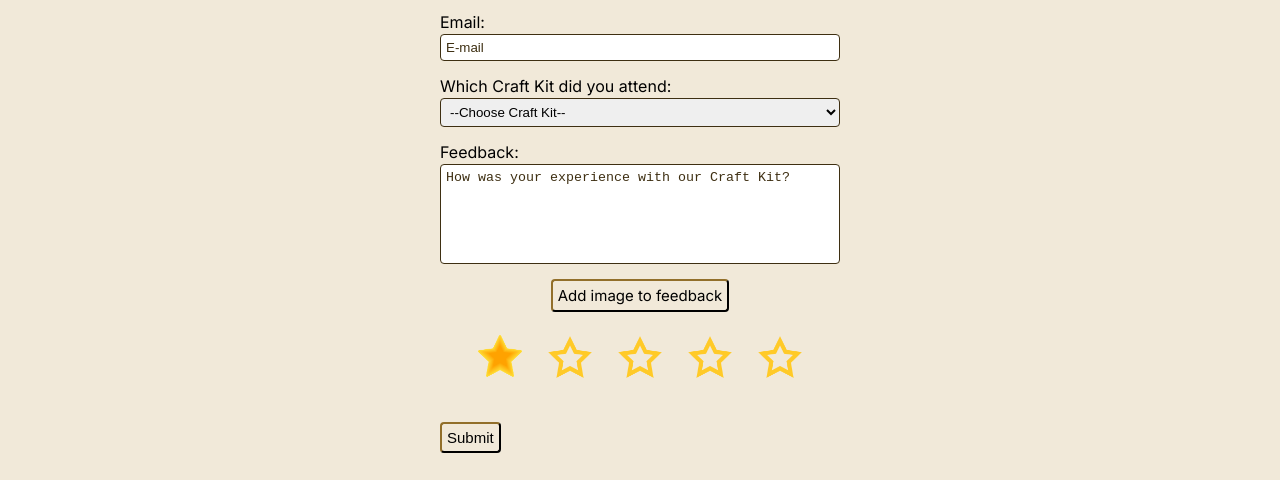
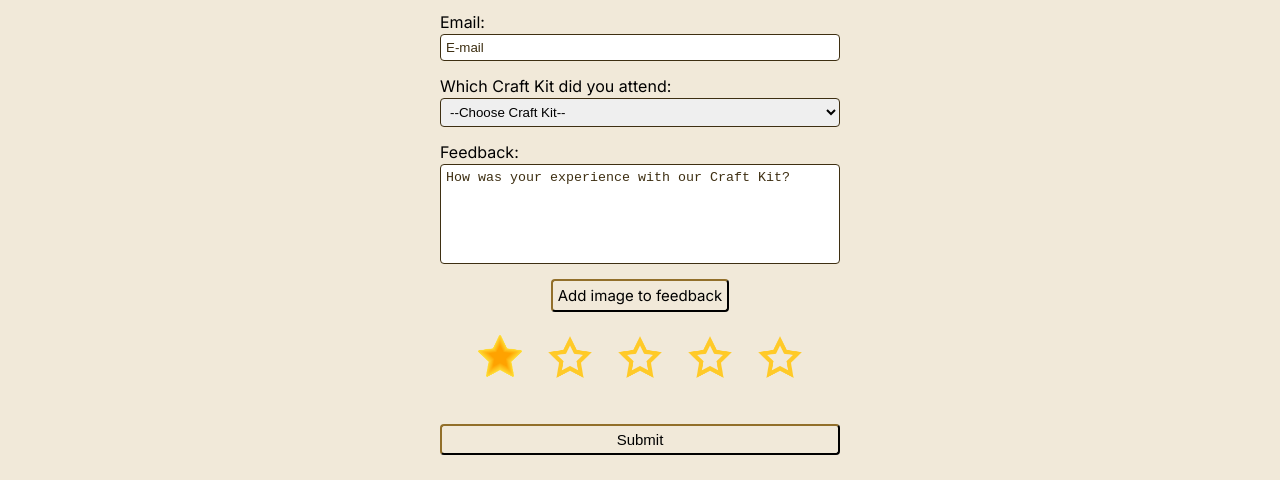
Before and after one commit to Drakelid/craftsvilla, a plain HTML site: page feedback.html in a window 1280 px wide. Shown: the part 526-1006 px from the top of the page. Drawn offline with Linux system fonts and the light colour scheme.

Commit message:
Undo removal of class attribute for submit button

```diff
--- a/feedback.html
+++ b/feedback.html
@@ -71,7 +71,7 @@
                 <input type="hidden" name="rating" id="feedbackStarRating" value="1">
             </div>
             <br>
-            <button type="submit">Submit</button>
+            <button class="feedback" type="submit">Submit</button>
 
         </form>
 
```
